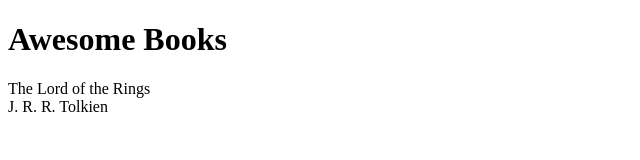
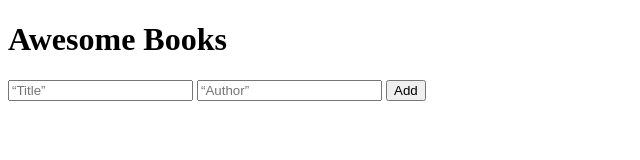
Before and after one commit to crgc/microverse-awesome-books, a plain HTML site: page index.html in a window 1280 px wide. Shown: the whole page, without its empty margins (0-640 px from the left). Drawn offline with Linux system fonts and the light colour scheme.

Commit message:
Add inputs and addBtn to html

```diff
--- a/index.html
+++ b/index.html
@@ -1,17 +1,23 @@
 <!DOCTYPE html>
 <html lang="en">
+
 <head>
    <meta charset="utf-8">
    <meta name="viewport" content="width=device-width, initial-scale=1.0">
    <title>Awesome Books</title>
 </head>
+
 <body>
+   <main class="main">
       <h1>Awesome Books</h1>
-     <main class="main">
-      <div class="books">
-       </div>
+      <div class="books"></div>
+
+      <input class=“inputTitle” type=“text” placeholder=“Title”>
+      <input class=“inputAuthor” type=“text” placeholder=“Author”>
+      <button id=“addBtn” type=“button”>Add</button>
    </main>
 
    <script type="text/javascript" src="js/books.js"></script>
 </body>
+
 </html>
--- a/js/books.js
+++ b/js/books.js
@@ -20,13 +20,13 @@ let displayBooks = function(){
 
   books.forEach(function(book) {
     const bookDiv = document.createElement('div');
-    bookDiv.className = 'book'
+    bookDiv.className = 'book';
 
     const titleDiv = document.createElement('div');
-    titleDiv.textContent = book.title
+    titleDiv.textContent = book.title;
 
     const authorDiv = document.createElement('div');
-    authorDiv.textContent = book.author
+    authorDiv.textContent = book.author;
 
     bookDiv.appendChild(titleDiv);
     bookDiv.appendChild(authorDiv);
@@ -35,4 +35,9 @@ let displayBooks = function(){
   });
 };
 
-addBook('The Lord of the Rings', 'J. R. R. Tolkien');
+const addBtn = document.querySelector('#addBtn');
+addBtn.addEventListener('click', () => {
+  const inputTitle = document.querySelector('.inputTitle');
+  const inputAuthor = document.querySelector('.inputAuthor');
+  addBook(inputTitle.value, inputAuthor.value);
+});
```
Lines whose indentation alone changed are shown as unchanged.
